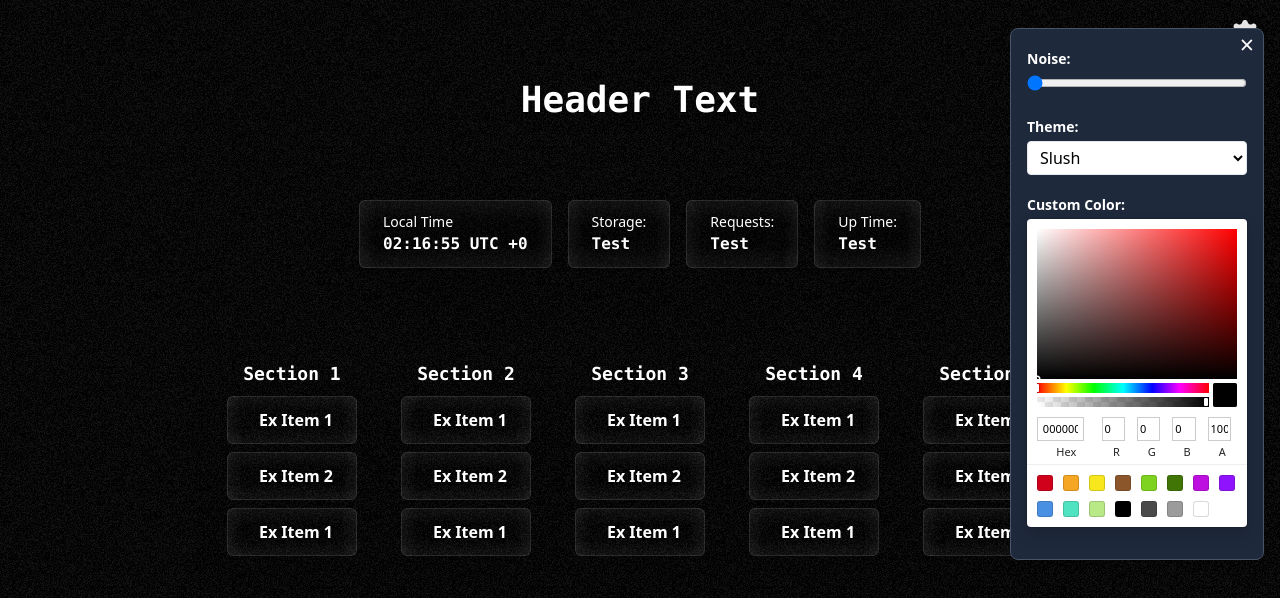
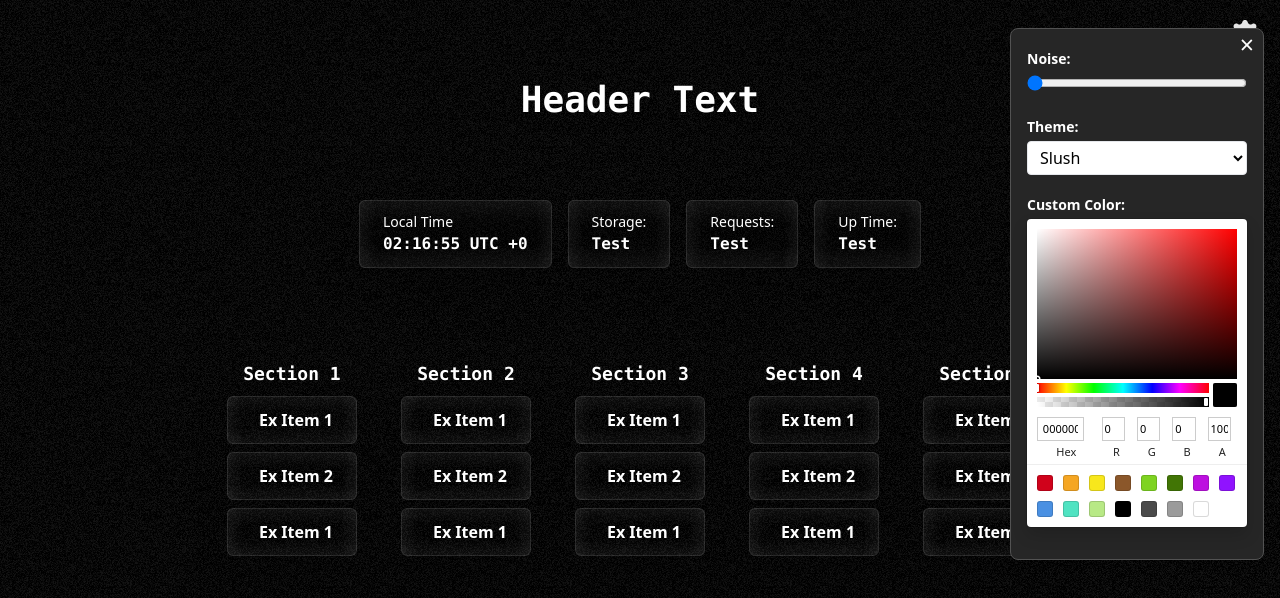
Before and after one commit to nullmaxwell/HomeHub, a Next.js app: page / in a window 1280 px wide. Both pictures are taken after a click on the button 1245 px from the left and 35 px from the top of the page. Shown: the top 598 px of the page. Built offline with nearby package versions, Linux system fonts and the light colour scheme.

Commit message:
Change color for modal

```diff
--- a/app/components/Settings.tsx
+++ b/app/components/Settings.tsx
@@ -71,7 +71,7 @@ export default function Settings() {
     }
 
     const Modal = () => (
-        <motion.div id="modal" className="fixed top-7 right-4 w-fit h-auto z-20 bg-slate-800 border border-slate-600 rounded-lg shadow-md"
+        <motion.div id="modal" className="fixed top-7 right-4 w-fit h-auto z-20 bg-neutral-800 border border-neutral-600 rounded-lg shadow-md"
             key="modal"
             initial={{ x: 400 }}
             animate={{ x: 0 }}
@@ -96,7 +96,7 @@ export default function Settings() {
                 <div id="dropdownContainer" className="my-4 z-20 relative">
                     <p className="text-sm font-bold py-1 text-white">Theme:</p>
                     <select id="gradientDropdown"
-                        className="border rounded bg-white dark:bg-gray-800 text-black dark:text-white px-2 py-1 w-full"
+                        className="border rounded bg-white dark:bg-neutral-700 text-black dark:text-white px-2 py-1 w-full"
                         onChange={handleDropdownChange}
                         value={currentClassIndex}>
                         {classListArray.map((theme, index) => (
```
